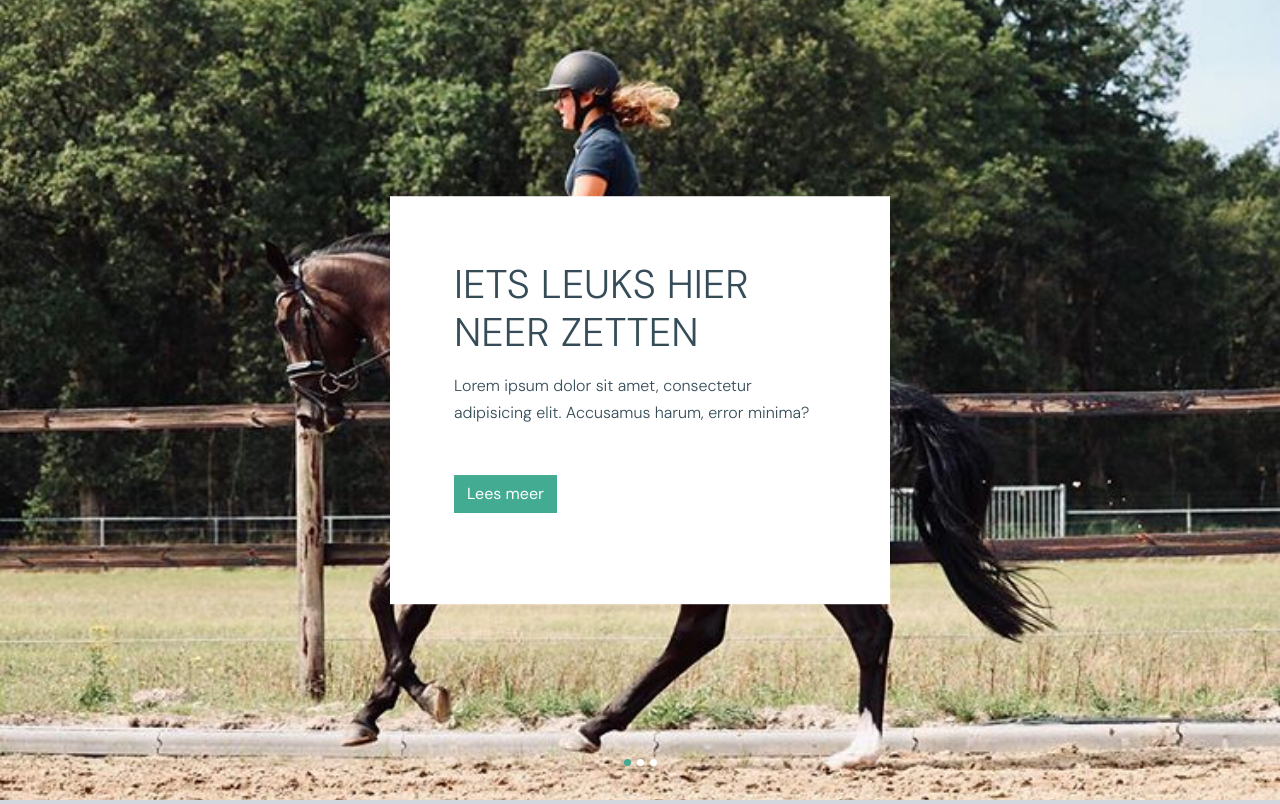
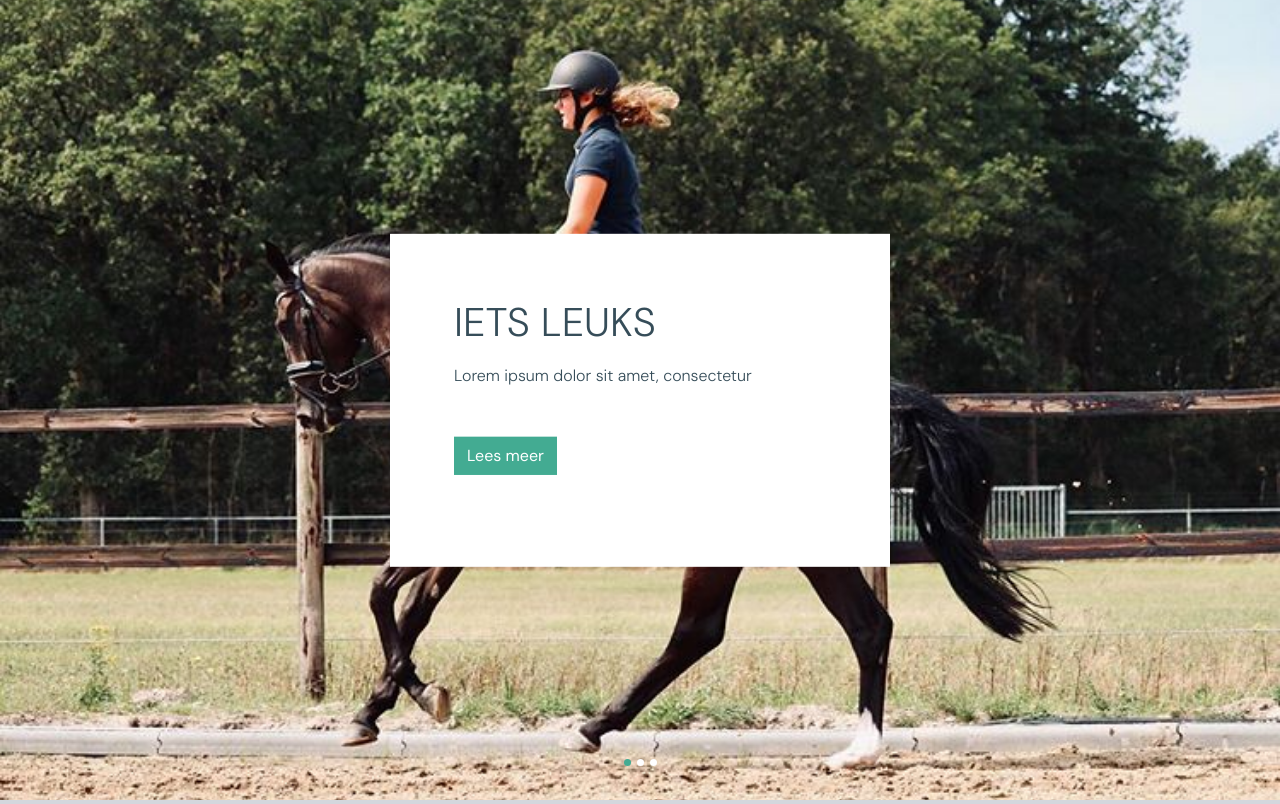
Before and after one commit to rubentalstra/stalreintjes, a PHP site: page / in a window 1280 px wide. Shown: the part 99-903 px from the top of the page. Run offline with PHP 8.4, Linux system fonts and the light colour scheme; some web fonts are replaced.

Commit message:
idk what i did

```diff
--- a/about.php
+++ b/about.php
@@ -6,6 +6,7 @@
 	<meta name="description" content="150 words"/>
     <meta charset="utf-8">
     <meta name="viewport" content="width=device-width, initial-scale=1, shrink-to-fit=no">
+	<link rel="shortcut icon" href="images/stalreintjes.ico" type="image/x-icon">
 
     <link href="https://fonts.googleapis.com/css?family=DM+Sans:300,400,700&display=swap" rel="stylesheet">
 
--- a/blog.php
+++ b/blog.php
@@ -6,6 +6,7 @@
 	<meta name="description" content="150 words"/>
     <meta charset="utf-8">
     <meta name="viewport" content="width=device-width, initial-scale=1, shrink-to-fit=no">
+	<link rel="shortcut icon" href="images/stalreintjes.ico" type="image/x-icon">
 
     <link href="https://fonts.googleapis.com/css?family=DM+Sans:300,400,700&display=swap" rel="stylesheet">
 
--- a/blogs/voorbeeld.php
+++ b/blogs/voorbeeld.php
@@ -6,6 +6,7 @@
 	<meta name="description" content="150 words"/>
     <meta charset="utf-8">
     <meta name="viewport" content="width=device-width, initial-scale=1, shrink-to-fit=no">
+	<link rel="shortcut icon" href="../images/stalreintjes.ico" type="image/x-icon">
 
     <link href="https://fonts.googleapis.com/css?family=DM+Sans:300,400,700&display=swap" rel="stylesheet">
 
--- a/blogs/website_11_01_2020.php
+++ b/blogs/website_11_01_2020.php
@@ -6,6 +6,7 @@
 	<meta name="description" content="150 words"/>
     <meta charset="utf-8">
     <meta name="viewport" content="width=device-width, initial-scale=1, shrink-to-fit=no">
+	<link rel="shortcut icon" href="../images/stalreintjes.ico" type="image/x-icon">
 
     <link href="https://fonts.googleapis.com/css?family=DM+Sans:300,400,700&display=swap" rel="stylesheet">
 
--- a/contact.php
+++ b/contact.php
@@ -71,6 +71,7 @@ if ($_SERVER['REQUEST_METHOD'] === "POST") {
 	<meta name="description" content="150 words"/>
     <meta charset="utf-8">
     <meta name="viewport" content="width=device-width, initial-scale=1, shrink-to-fit=no">
+	<link rel="shortcut icon" href="images/stalreintjes.ico" type="image/x-icon">
 
     <link href="https://fonts.googleapis.com/css?family=DM+Sans:300,400,700&display=swap" rel="stylesheet">
 
--- a/css/style.css
+++ b/css/style.css
@@ -1629,6 +1629,9 @@ h1, h2, h3, h4, h5,
   -ms-transform: translate(-50%, -50%);
   transform: translate(-50%, -50%);
   max-width: 500px; }
+@media (max-width: 640px) {
+    .box-92819 {
+      max-width: auto;} }
 
 .media-02819 {
   margin-bottom: 60px; }
--- a/index.php
+++ b/index.php
@@ -80,20 +80,20 @@
                 <div class="owl-carousel slide-one-item-alt-text">
 
                     <div>
-                        <h1 class="text-uppercase mb-3">iets leuks hier neer zetten</h1>
-                        <p class="mb-5">Lorem ipsum dolor sit amet, consectetur adipisicing elit. Accusamus harum, error minima?</p>
+                        <h1 class="text-uppercase mb-3">iets leuks </h1>
+                        <p class="mb-5">Lorem ipsum dolor sit amet, consectetur </p>
                         <p class="mb-0"><a href="#" class="btn btn-primary rounded-0">Lees meer</a></p>
                     </div>
 
                     <div>
-                        <h1 class="text-uppercase mb-3">iets leuks hier neer zetten</h1>
-                        <p class="mb-5">Lorem ipsum dolor sit amet, consectetur adipisicing elit. Architecto deleniti similique, nesciunt.</p>
+                        <h1 class="text-uppercase mb-3">iets leuks </h1>
+                        <p class="mb-5">Lorem ipsum dolor sit amet, consectetur adipisicing elit.</p>
                         <p class="mb-0"><a href="#" class="btn btn-primary rounded-0">Lees meer</a></p>
                     </div>
 
                     <div>
-                        <h1 class="text-uppercase mb-3">iets leuks hier neer zetten</h1>
-                        <p class="mb-5">Lorem ipsum dolor sit amet, consectetur adipisicing elit. Sed, autem odit quae!</p>
+                        <h1 class="text-uppercase mb-3">iets leuks </h1>
+                        <p class="mb-5">Lorem ipsum dolor sit amet, consectetur adipisicing elit.</p>
                         <p class="mb-0"><a href="#" class="btn btn-primary rounded-0">Lees meer</a></p>
                     </div>
 
--- a/paarden.php
+++ b/paarden.php
@@ -6,6 +6,7 @@
 	<meta name="description" content="150 words"/>
     <meta charset="utf-8">
     <meta name="viewport" content="width=device-width, initial-scale=1, shrink-to-fit=no">
+	<link rel="shortcut icon" href="images/stalreintjes.ico" type="image/x-icon">
 
     <link href="https://fonts.googleapis.com/css?family=DM+Sans:300,400,700&display=swap" rel="stylesheet">
 
--- a/services.php
+++ b/services.php
@@ -6,6 +6,7 @@
 	<meta name="description" content="150 words"/>
     <meta charset="utf-8">
     <meta name="viewport" content="width=device-width, initial-scale=1, shrink-to-fit=no">
+	<link rel="shortcut icon" href="images/stalreintjes.ico" type="image/x-icon">
 
     <link href="https://fonts.googleapis.com/css?family=DM+Sans:300,400,700&display=swap" rel="stylesheet">
 
--- a/terms/privacy.php
+++ b/terms/privacy.php
@@ -6,6 +6,7 @@
 	<meta name="description" content="150 words"/>
     <meta charset="utf-8">
     <meta name="viewport" content="width=device-width, initial-scale=1, shrink-to-fit=no">
+	<link rel="shortcut icon" href="../images/stalreintjes.ico" type="image/x-icon">
 
     <link href="https://fonts.googleapis.com/css?family=DM+Sans:300,400,700&display=swap" rel="stylesheet">
 
--- a/terms/terms_of_service.php
+++ b/terms/terms_of_service.php
@@ -6,6 +6,7 @@
 	<meta name="description" content="150 words"/>
     <meta charset="utf-8">
     <meta name="viewport" content="width=device-width, initial-scale=1, shrink-to-fit=no">
+	<link rel="shortcut icon" href="../images/stalreintjes.ico" type="image/x-icon">
 
     <link href="https://fonts.googleapis.com/css?family=DM+Sans:300,400,700&display=swap" rel="stylesheet">
 
```
Also changed, not shown: 1 other file.
